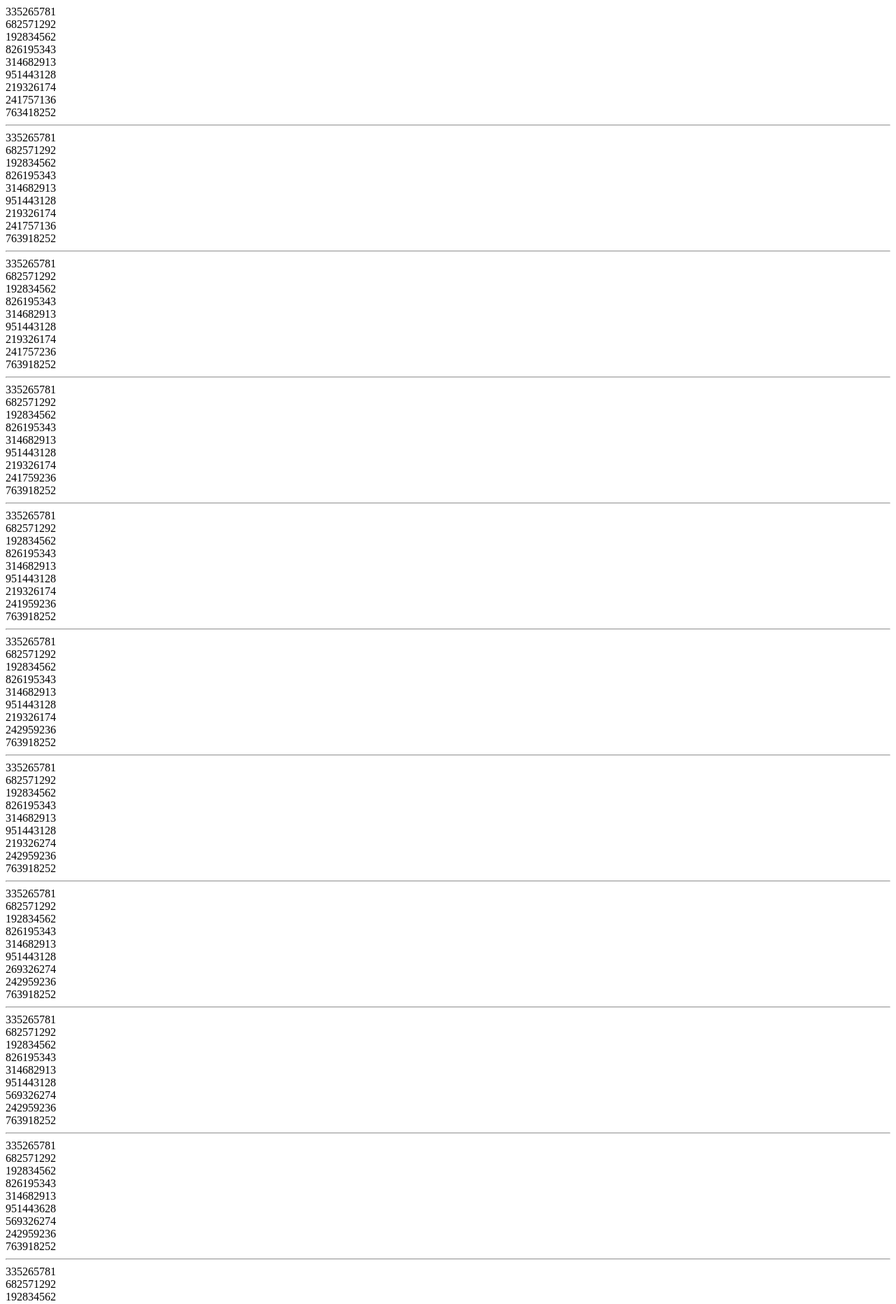
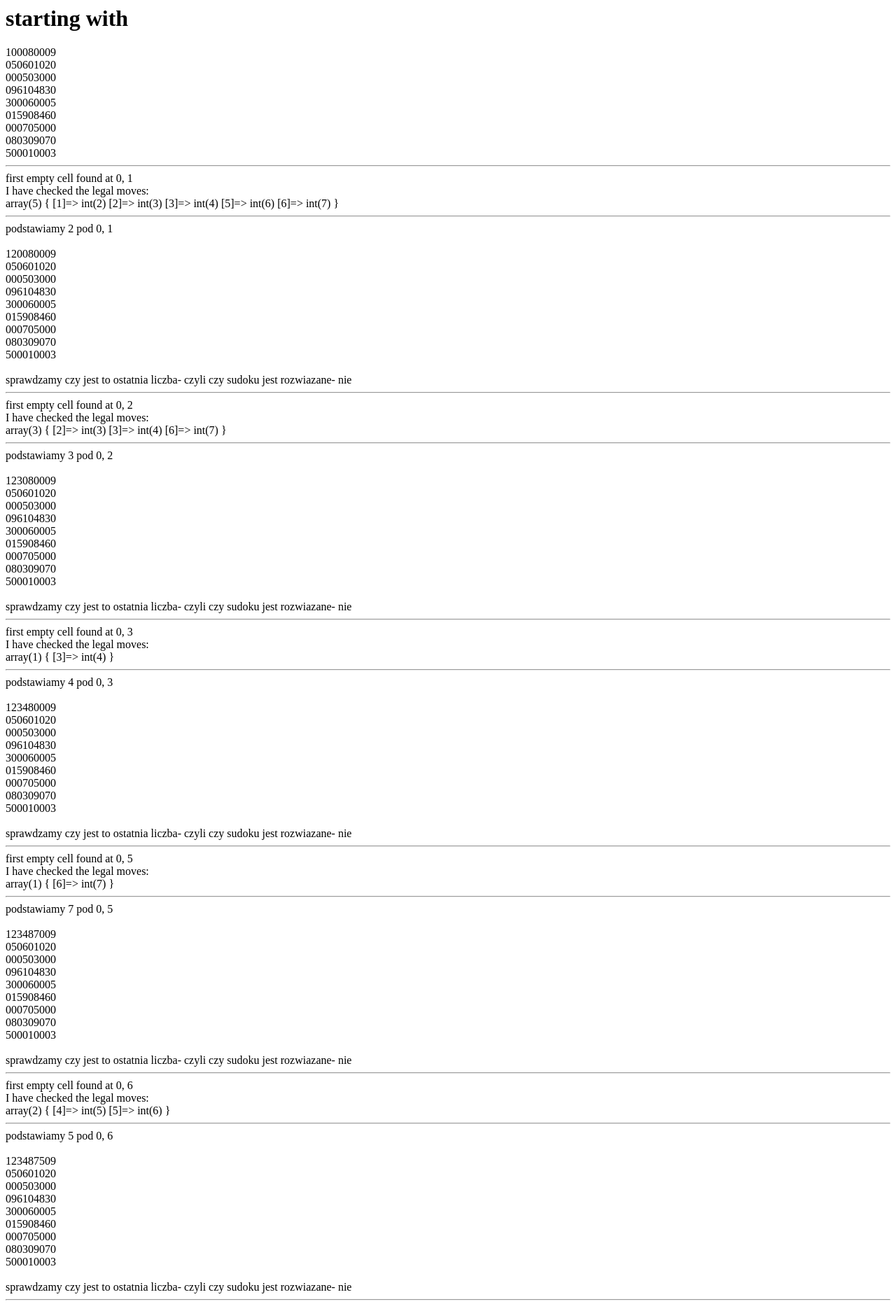
Before and after one commit to KarolSzynkiewicz/sudoku, a PHP site: page /board.php in a window 1280 px wide. Shown: the top 1863 px of the page at 70% size. Run offline with PHP 8.4, Linux system fonts and the light colour scheme.

Commit message:
remade in procedural - sudokusolver.php

```diff
--- a/board.php
+++ b/board.php
@@ -1,20 +1,22 @@
 <?php
+//remade in procedural - sudokusolver.php
+
 
 class Board{
     public $board=  //populate with your data
                     //enter 0 if field is empty
     [
-        [0,0,0,   2,6,0,  7,0,1],
-        [6,8,0,   0,7,0,  0,9,0],
-        [1,9,0,   0,0,4,  5,0,0],
+        [1,0,0,   0,8,0,  0,0,9],
+        [0,5,0,   6,0,1,  0,2,0],
+        [0,0,0,   5,0,3,  0,0,0],
 
-        [8,2,0,   1,0,0,  0,4,0],
-        [0,0,4,   6,0,2,  9,0,0],
-        [0,5,0,   0,0,3,  0,2,8],
+        [0,9,6,   1,0,4,  8,3,0],
+        [3,0,0,   0,6,0,  0,0,5],
+        [0,1,5,   9,0,8,  4,6,0],
 
-        [0,0,9,   3,0,0,  0,7,4],
-        [0,4,0,   0,5,0,  0,3,6],
-        [7,0,3,   0,1,8,  0,0,0],
+        [0,0,0,   7,0,5,  0,0,0],
+        [0,8,0,   3,0,9,  0,7,0],
+        [5,0,0,   0,1,0,  0,0,3],
     ];
 
     public $newBoard = array(); // to be populated basing on oryginal board
@@ -27,46 +29,53 @@ class Board{
                 echo $this->newBoard[$row][$col];
             }
             echo '<br>';
-        } echo '<hr>';
+        }
 
     }
 
     function FindFirstEmpty($board){
-        $this->newBoard=$board;
-        for ($row=0; $row<=8; $row++){
-            for ($col=0;$col<=8;$col++){
-                if ($this->newBoard[$row][$col]==0){
-                    return (['row'=>$row,'col'=>$col]);
+    if ($this->isItSolved($board)==false)
+    {
+        for ($row=0; $row<=8; $row++)
+        {
+            for ($col=0;$col<=8;$col++)
+            {
+                if ($this->newBoard[$row][$col]==0) {
+                    return ([$row,$col]);
                 };
             }
         }
+    } else $this->showTable($this->newBoard);
     }
 
-    function checkRow($row,$col){
-        $usedInTheRow=$this->board[$row];
+    function checkRow($row,$col,$board){
+
+        $usedInTheRow=$this->newBoard[$row];
         return $usedInTheRow;
     }
 
-    function checkCol($row,$col){
-        $usedInTheCol=array_column($this->board, $col);
+    function checkCol($row,$col,$board){
+
+        $usedInTheCol=array_column($this->newBoard, $col);
         return $usedInTheCol;
     }
-    function checkSquare($row, $col){
+    function checkSquare($row, $col,$board){
+
         $squareStartRow= $row-$row%3;
         $squareStartCol= $col-$col%3;
 
         $usedinTheSquare= [
-            $this->board[$squareStartRow][$squareStartCol],
-            $this->board[$squareStartRow][$squareStartCol+1],
-            $this->board[$squareStartRow][$squareStartCol+2],
+            $this->newBoard[$squareStartRow][$squareStartCol],
+            $this->newBoard[$squareStartRow][$squareStartCol+1],
+            $this->newBoard[$squareStartRow][$squareStartCol+2],
 
-            $this->board[$squareStartRow+1][$squareStartCol],
-            $this->board[$squareStartRow+1][$squareStartCol+1],
-            $this->board[$squareStartRow+1][$squareStartCol+2],
+            $this->newBoard[$squareStartRow+1][$squareStartCol],
+            $this->newBoard[$squareStartRow+1][$squareStartCol+1],
+            $this->newBoard[$squareStartRow+1][$squareStartCol+2],
 
-            $this->board[$squareStartRow+2][$squareStartCol],
-            $this->board[$squareStartRow+2][$squareStartCol+1],
-            $this->board[$squareStartRow+2][$squareStartCol+2],
+            $this->newBoard[$squareStartRow+2][$squareStartCol],
+            $this->newBoard[$squareStartRow+2][$squareStartCol+1],
+            $this->newBoard[$squareStartRow+2][$squareStartCol+2],
         ];
 
 
@@ -74,26 +83,27 @@ class Board{
 
     }
 
-    function checkLegalMoves($row, $col)
+    function checkLegalMoves($row, $col, $board)
     {
 
             $options= [1,2,3,4,5,6,7,8,9];
 
-            $illegalCol= $this->checkCol($row, $col);
-            $illegalRow= $this->checkRow($row, $col);
-            $illegalSquare=$this->checkSquare($row, $col);
+            $illegalCol= $this->checkCol($row, $col, $board);
+            $illegalRow= $this->checkRow($row, $col, $board);
+            $illegalSquare=$this->checkSquare($row, $col, $board);
 
             $illegalMoves= array_unique (array_merge ($illegalCol, $illegalRow,$illegalSquare));
+            $legal=array();
             $legal = array_diff($options, $illegalMoves);
             return $legal; // returns array of legal moves
 
     }
 
     function isItSolved ($board) {
-        $this->newBoard=$board;
+
         for ($row=0; $row<=8; $row++){
             for ($col=0;$col<=8;$col++){
-                if ($this->newBoard[$row][$col]==0){
+                if ($this->newBoard[$row][$col]==0 ){
                     return false;
                 }
                 if ($this->newBoard[$row][$col]!==0 && $row== 8 && $col == 8){
@@ -104,23 +114,46 @@ class Board{
     }
 
     function newBoard($board){
-        $this->newBoard=$board;
+        if (count($this->newBoard)==0){$this->newBoard=$this->board;}
+        //if newboard is invalid we have to compare newboard to board and check what was the last digit we entered. Than we have to erse the last entered digit and run the function again, but with one less possible value...
+
         $cell= $this->FindFirstEmpty($this->newBoard);
-        $row  = $cell['row'];
-        $col  =$cell['col'];
+        $row  = $cell[0];
+        $col  =$cell[1];
+        echo "first empty cell found at $row, $col <br>";
 
-        $legalMoves= $this->checkLegalMoves($row, $col);
+        $legalMoves= $this->checkLegalMoves($row, $col, $board);
+        if (count($legalMoves) == 0)
+        {
+            echo 'there is no legal moves <br>';
+            $this->newBoard[$row][$col]='X';
+            $this->showTable($this->newBoard);
+
+            }else {
+            echo 'I have checked the legal moves:<br>';
+            var_dump($legalMoves);
+            }
+            echo '<hr>';
 
         foreach ($legalMoves as $legalMove)
         {
+            if ($legalMove=='X'){
+                $this->newBoard[$row][$col]='X';
+                $this->showTable($this->newBoard);
+
+            }
+            echo "podstawiamy $legalMove pod $row, $col <br><br>";
+
             $this->newBoard[$row][$col]=$legalMove;
+            $this->showTable($this->newBoard);
+
+
             $solved= $this->isItSolved($this->newBoard);
+            echo "<br>sprawdzamy czy jest to ostatnia liczba- czyli czy sudoku jest rozwiazane- ";
             if ($solved == false){
-            $this->newBoard($this->newBoard);
-            } else {
-                $this->showTable($this->newBoard);
-                break;
-            }
+                echo 'nie <hr>';
+                $this->newBoard($this->newBoard);
+            } else echo 'tak <br>' ;
 
         }
 
@@ -129,4 +162,8 @@ class Board{
 }
 
 $board= new Board() ;
+echo "<h1> starting with</h1>";
+$board->showTable($board->board);
+echo '<hr>';
+
 $board->newBoard($board->board);
```
